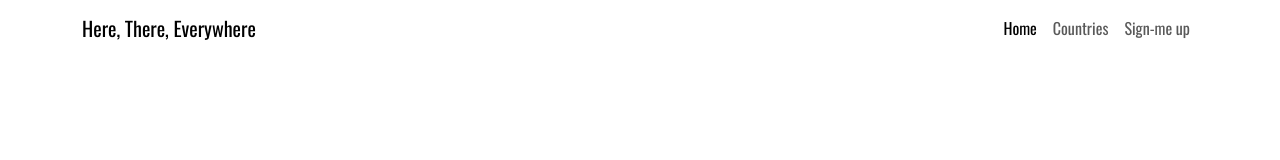
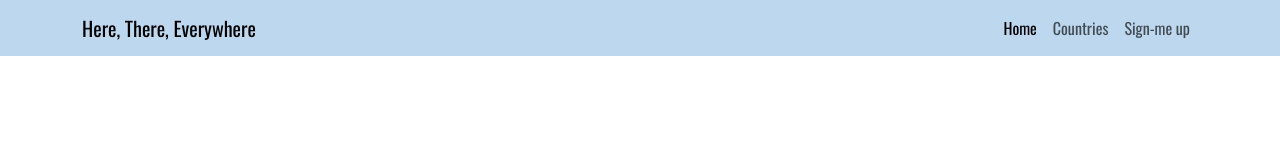
Before and after one commit to CodingLL25/here-there-everywhere-travel-blog, a plain HTML site: page index.html in a window 1280 px wide. Drawn offline with nearby package versions, Linux system fonts and the light colour scheme; a web font is replaced by a local one.

Commit message:
Update navbar background color to light blue

```diff
--- a/assets/css/style.css
+++ b/assets/css/style.css
@@ -21,6 +21,12 @@ body {
     font-family: var(--primary-font);
 }
 
+
+/* Navbar styling */
+#navbar {
+    background-color: var(--tertiary-color);
+}
+
 /* Main content */
 main {
     /* Main element to take up any surplus space to push footer down */
```
